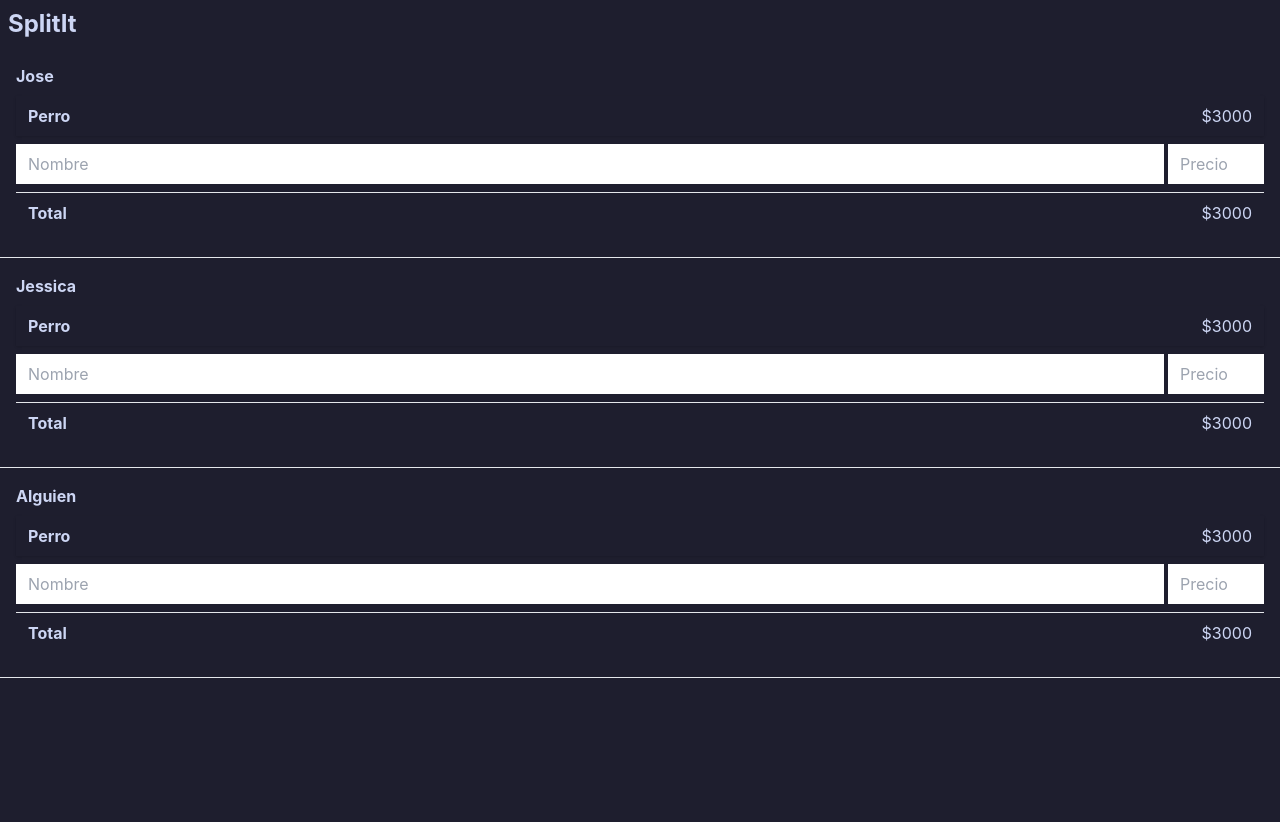
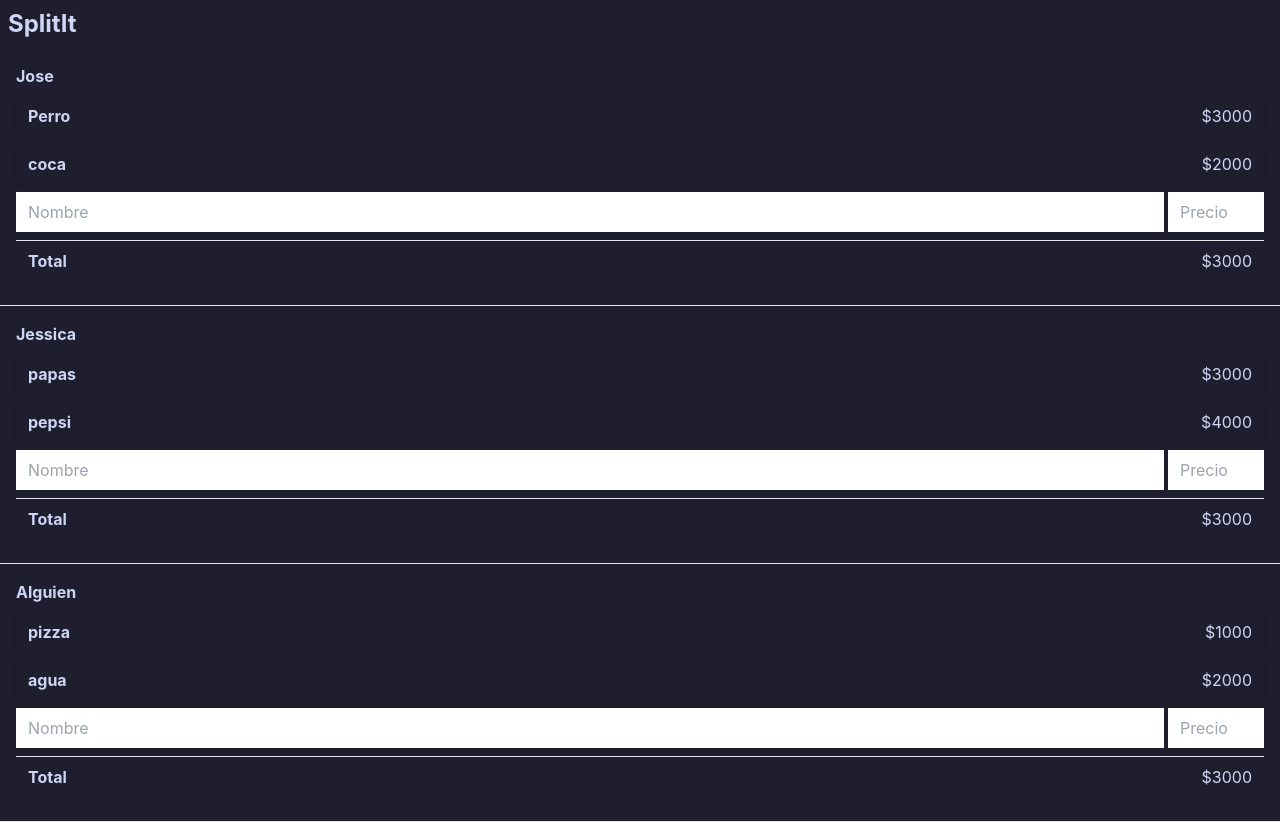
Before and after one commit to Jodarini/SplitIt, a Vue app: page / in a window 1280 px wide. Before the commit the page ends 800 px from the top, so only its background shows below. Built offline with nearby package versions, Linux system fonts and the light colour scheme; what @catppuccin/tailwindcss would draw is missing.

Commit message:
feat: render bill by owner and items

```diff
--- a/src/App.vue
+++ b/src/App.vue
@@ -2,30 +2,65 @@
 import { ref } from "vue";
 import BillComp from "./components/BillComp.vue";
 
-const billItems = ref([
+export interface BillItem {
+  id: string;
+  name: string;
+  price: number;
+}
+interface Bill {
+  id: string;
+  name: string;
+  items: BillItem[];
+}
+
+const billItems = ref<Bill[]>([
   {
     id: crypto.randomUUID(),
     name: "Jose",
-    item: {
+    items: [
+      {
         id: crypto.randomUUID(),
+        name: "Perro",
         price: 3000,
       },
+      {
+        id: crypto.randomUUID(),
+        name: "coca",
+        price: 2000,
+      },
+    ],
   },
   {
     id: crypto.randomUUID(),
     name: "Jessica",
-    item: {
+    items: [
+      {
         id: crypto.randomUUID(),
+        name: "papas",
         price: 3000,
       },
+      {
+        id: crypto.randomUUID(),
+        name: "pepsi",
+        price: 4000,
+      },
+    ],
   },
   {
     id: crypto.randomUUID(),
     name: "Alguien",
-    item: {
+    items: [
+      {
         id: crypto.randomUUID(),
-      price: 3000,
+        name: "pizza",
+        price: 1000,
       },
+      {
+        id: crypto.randomUUID(),
+        name: "agua",
+        price: 2000,
+      },
+    ],
   },
 ]);
 </script>
@@ -34,7 +69,7 @@ const billItems = ref([
   <div class="bg-ctp-surface0/30 p-2">
     <h1 class="text-2xl font-bold w-full">SplitIt</h1>
   </div>
-  <BillComp v-for="owner in billItems" :key="owner.id" :owner="owner" />
+  <BillComp v-for="owner in billItems" :key="owner.id" :owner />
 </template>
 
 <style scoped></style>
--- a/src/components/BillComp.vue
+++ b/src/components/BillComp.vue
@@ -2,25 +2,25 @@
 import AddItem from "./AddItem.vue";
 import Item from "./Item.vue";
 import Total from "./Total.vue";
+import type { BillItem } from "../App.vue";
 
-const props = defineProps<{
-  owner: {
-    id: string;
-    name: string;
-    item: {
-      id: string;
-      price: number;
-    };
-  };
+interface Owner {
+  id: string;
+  name: string;
+  items: BillItem[];
+}
+
+defineProps<{
+  owner: Owner;
 }>();
 </script>
 
 <template>
   <div class="flex flex-col gap-2 m-2 mb-6 p-2">
     <div class="flex gap-2 items-center">
-      <h2 class="font-bold">{{ props.owner.name }}</h2>
+      <h2 class="font-bold">{{ owner.name }}</h2>
     </div>
-    <Item />
+    <Item v-for="item in owner.items" :key="item.id" :item="item" />
     <AddItem />
     <hr class="border-ctp-text/10" />
     <Total />
--- a/src/components/Item.vue
+++ b/src/components/Item.vue
@@ -1,10 +1,15 @@
-<script setup lang="ts"></script>
+<script setup lang="ts">
+import type { BillItem } from "../App.vue";
+defineProps<{
+  item: BillItem;
+}>();
+</script>
 
 <template>
   <div
     class="w-full flex px-3 py-2 justify-between bg-ctp-mantle shadow shadow-ctp-crust"
   >
-    <p class="font-bold">Perro</p>
-    <p class="">$3000</p>
+    <p class="font-bold">{{ item.name }}</p>
+    <p class="">${{ item.price }}</p>
   </div>
 </template>
```
Lines whose indentation alone changed are shown as unchanged.
